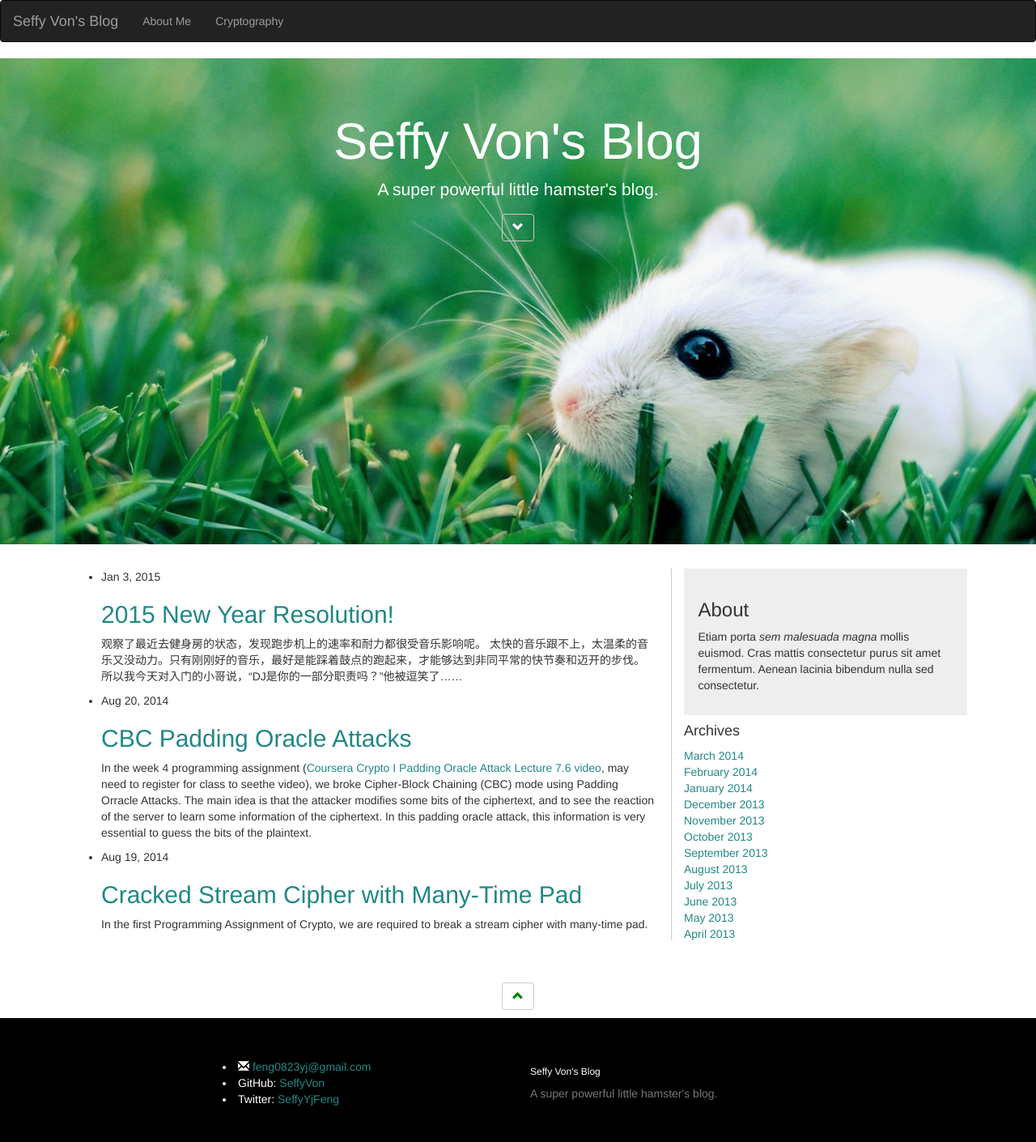
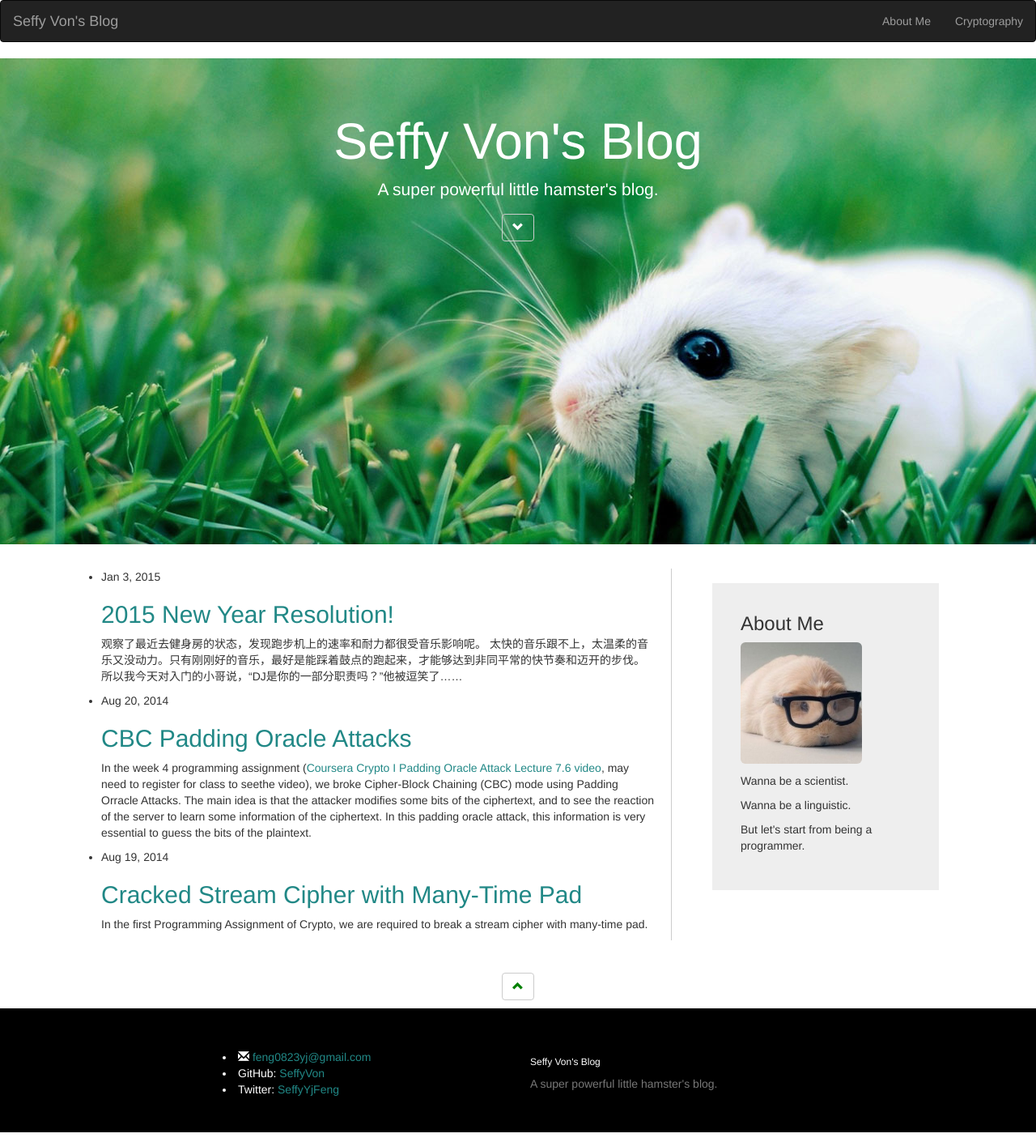
Before and after one commit to SeffyVon/SeffyVon.github.io, a Jekyll site: the page built from index.html, in a window 1280 px wide. Shown: the whole page at 81% size. Built offline with Jekyll 4.4.1, drawn with Linux system fonts in a browser that asks for light colours; nearby versions of some CDN libraries.

Commit message:
style update

```diff
--- a/_config.yml
+++ b/_config.yml
@@ -16,3 +16,6 @@
 #language_default: 'en'
 #fill_default_content: true
 permalink: pretty
+
+gems:
+  - jekyll-archives
--- a/_includes/head.html
+++ b/_includes/head.html
@@ -15,7 +15,7 @@
 
 	<!-- Latest compiled JavaScript -->
 	<script src="http://maxcdn.bootstrapcdn.com/bootstrap/3.2.0/js/bootstrap.min.js"></script>
-	<link rel="stylesheet" type="text/css" href="../css/custom.css">
+	<link rel="stylesheet" type="text/css" href="http://seffyvon.github.io/css/custom.css">
 
 
 
--- a/_includes/header.html
+++ b/_includes/header.html
@@ -2,13 +2,13 @@
 
   <div class="wrapper">
 
-  <nav class="navbar navbar-inverse">
+  <nav class="navbar navbar-inverse ">
   <div class="container-fluid">
     <div class="navbar-header">
       <a class="navbar-brand" href="{{ site.baseurl }}/">{{ site.title }}</a>
     </div>
     <div>
-      <ul class="nav navbar-nav">
+      <ul class="nav navbar-nav navbar-right" >
         {% for page in site.pages %}
           {% if page.title %}
             <li><a class="page-link" href="{{ page.url | prepend: site.baseurl }}">{{ page.title }}</a></li>
--- a/css/custom.css
+++ b/css/custom.css
@@ -48,8 +48,8 @@ footer{
 {
 	display:block;
 	background-color:#EEEEEE;
-	padding-left:5%;
-	padding-right:5%;
-	padding-bottom:5%;
-	padding-top:5%;
+	margin: 10%;
+	margin-top: 5%;
+	padding:10%;
+	padding-top: 5%;
 }
--- a/index.html
+++ b/index.html
@@ -40,26 +40,11 @@ $(document).ready(function(){
 
     <div class="col-sm-4" >
           <div class="sidebar-module sidebar-module-inset">
-            <h3>About</h3>
-            <p>Etiam porta <em>sem malesuada magna</em> mollis euismod. Cras mattis consectetur purus sit amet fermentum. Aenean lacinia bibendum nulla sed consectetur.</p>
-          </div>
-
-          <div class="sidebar-module">
-            <h4>Archives</h4>
-            <ol class="list-unstyled">
-              <li><a href="#">March 2014</a></li>
-              <li><a href="#">February 2014</a></li>
-              <li><a href="#">January 2014</a></li>
-              <li><a href="#">December 2013</a></li>
-              <li><a href="#">November 2013</a></li>
-              <li><a href="#">October 2013</a></li>
-              <li><a href="#">September 2013</a></li>
-              <li><a href="#">August 2013</a></li>
-              <li><a href="#">July 2013</a></li>
-              <li><a href="#">June 2013</a></li>
-              <li><a href="#">May 2013</a></li>
-              <li><a href="#">April 2013</a></li>
-            </ol>
+            <h3>About Me</h3>
+            <img src="../img/hst.jpg" class="img-rounded" width="150" height="150" style="margin-bottom:5%" >
+            <p> Wanna be a scientist.</p>
+            <p> Wanna be a linguistic. </p>
+            <p> But let's start from being a programmer. </p>
           </div>
     </div>
 </div>
```
Also changed, not shown: _layouts/post.html (+5 -2 lines), img/hst.jpg (added).
